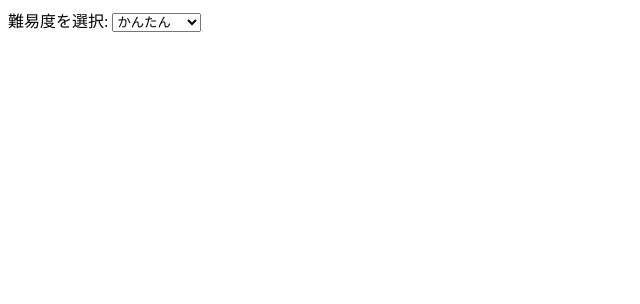
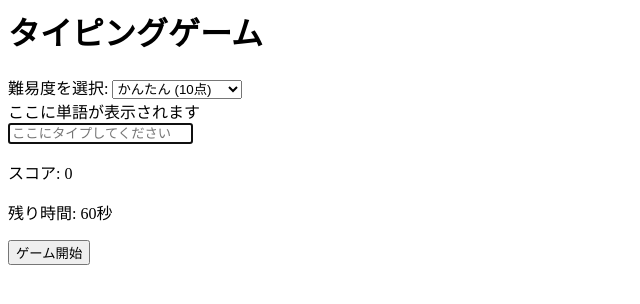
Before and after one commit to MIInosa/typing-game, a plain HTML site: page index.html in a window 1280 px wide. Shown: the whole page, without its empty margins (0-640 px from the left). Drawn offline with Linux system fonts and the light colour scheme.

Commit message:
Update index.html

```diff
--- a/index.html
+++ b/index.html
@@ -1,8 +1,21 @@
-<div class="settings">
-  <label for="difficulty">難易度を選択:</label>
-  <select id="difficulty">
-    <option value="easy">かんたん</option>
-    <option value="normal">ふつう</option>
-    <option value="hard">むずかしい</option>
-  </select>
+<div class="container">
+  <h1>タイピングゲーム</h1>
+
+  <div class="settings">
+    <label for="difficulty">難易度を選択:</label>
+    <select id="difficulty">
+      <option value="easy">かんたん (10点)</option>
+      <option value="normal">ふつう (20点)</option>
+      <option value="hard">むずかしい (30点)</option>
+    </select>
+  </div>
+
+  <div id="word-display">ここに単語が表示されます</div>
+  <input type="text" id="text-input" placeholder="ここにタイプしてください" autofocus>
+  <div id="feedback"></div>
+  <div class="stats">
+    <p>スコア: <span id="score">0</span></p>
+    <p>残り時間: <span id="time">60</span>秒</p>
+  </div>
+  <button id="start-button">ゲーム開始</button>
 </div>
```
